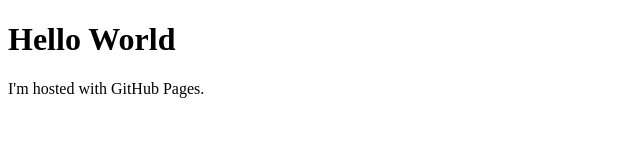
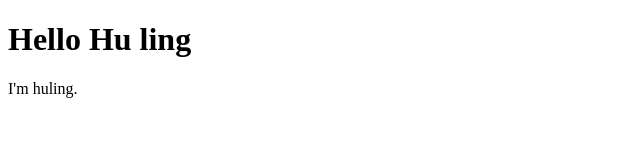
Before and after one commit to donald99/blog, a plain HTML site: page index.html in a window 1280 px wide. Shown: the whole page, without its empty margins (0-640 px from the left). Drawn offline with Linux system fonts and the light colour scheme.

Commit message:
add index.html

```diff
--- a/index.html
+++ b/index.html
@@ -1,7 +1,7 @@
 <!DOCTYPE html>
 <html>
 <body>
-<h1>Hello World</h1>
-<p>I'm hosted with GitHub Pages.</p>
+<h1>Hello Hu ling</h1>
+<p>I'm huling.</p>
 </body>
 </html>
```
